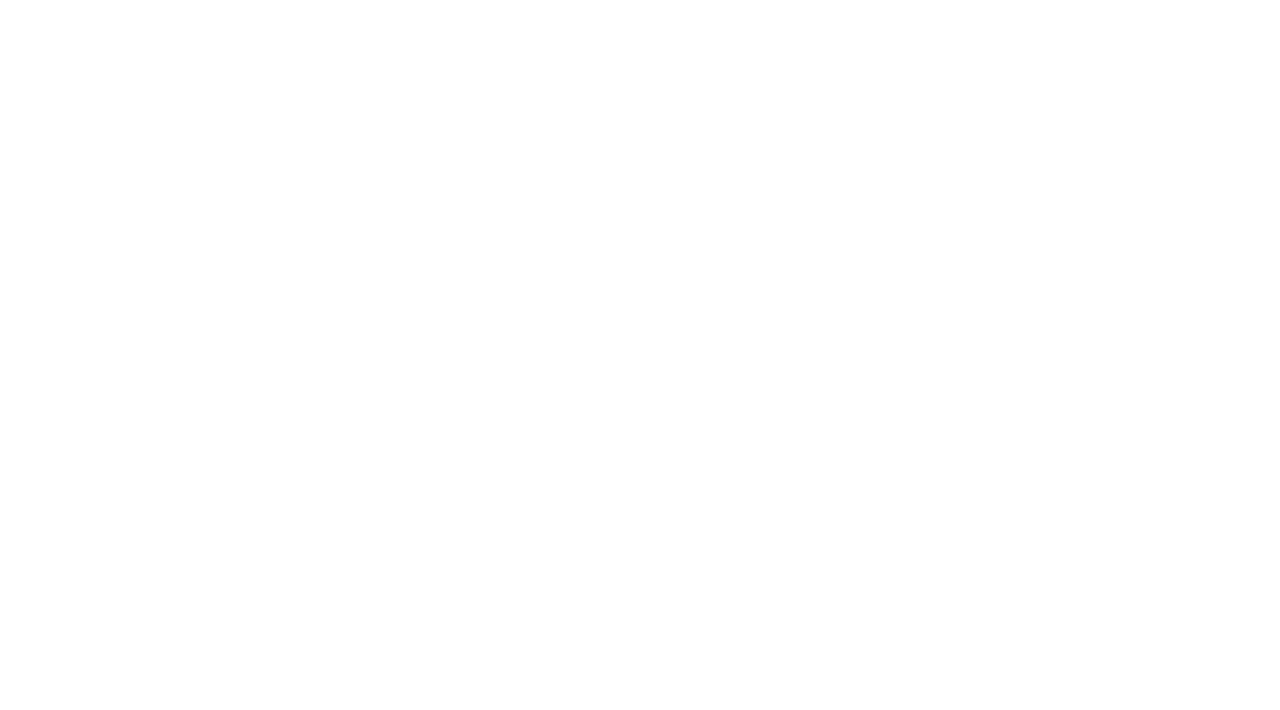
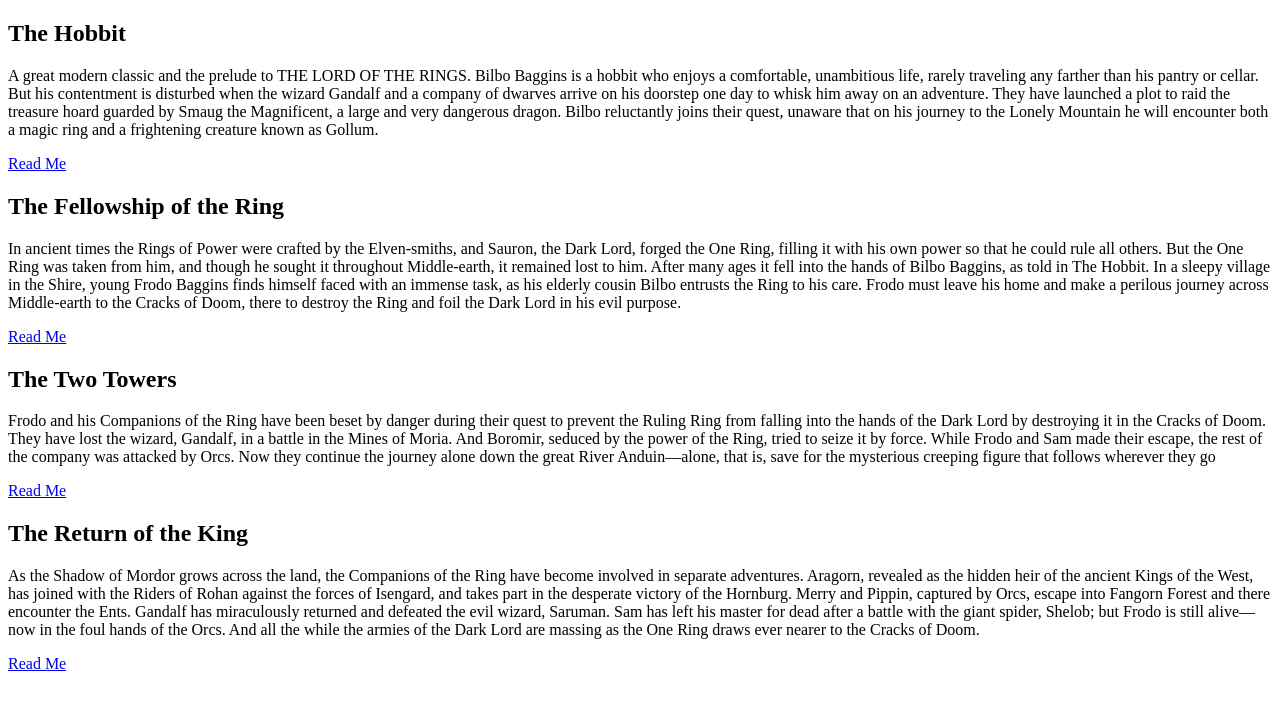
Before and after one commit to BlakeLReeves/Lab-CSS-Drills, a plain HTML site: page index.html in a window 1280 px wide. Drawn offline with Linux system fonts and the light colour scheme.

Commit message:
Added headings, paragraphs, and links

```diff
--- a/index.html
+++ b/index.html
@@ -1,10 +1,34 @@
 <!DOCTYPE html>
 <html>
+
 <head>
     <title>CSS Lab</title>
     <link rel="stylesheet" href="app.css" />
 </head>
+
 <body>
+    <div id="container">
+        <div class="boxes" id="box1">
+            <h2>The Hobbit</h2>
+            <p>A great modern classic and the prelude to THE LORD OF THE RINGS. Bilbo Baggins is a hobbit who enjoys a comfortable, unambitious life, rarely traveling any farther than his pantry or cellar. But his contentment is disturbed when the wizard Gandalf and a company of dwarves arrive on his doorstep one day to whisk him away on an adventure. They have launched a plot to raid the treasure hoard guarded by Smaug the Magnificent, a large and very dangerous dragon. Bilbo reluctantly joins their quest, unaware that on his journey to the Lonely Mountain he will encounter both a magic ring and a frightening creature known as Gollum.</p>
+            <a href="https://www.amazon.com/gp/product/B0079KT81G/ref=series_dp_rw_ca_1?ie=UTF8&qid=1528122218&sr=8-1" target="_blank">Read Me</a>
+        </div>
+        <div class="boxes" id="box2">
+            <h2>The Fellowship of the Ring</h2>
+            <p>In ancient times the Rings of Power were crafted by the Elven-smiths, and Sauron, the Dark Lord, forged the One Ring, filling it with his own power so that he could rule all others. But the One Ring was taken from him, and though he sought it throughout Middle-earth, it remained lost to him. After many ages it fell into the hands of Bilbo Baggins, as told in The Hobbit. In a sleepy village in the Shire, young Frodo Baggins finds himself faced with an immense task, as his elderly cousin Bilbo entrusts the Ring to his care. Frodo must leave his home and make a perilous journey across Middle-earth to the Cracks of Doom, there to destroy the Ring and foil the Dark Lord in his evil purpose.</p>
+            <a href="https://www.amazon.com/gp/product/B007978NPG/ref=series_dp_rw_ca_2?ie=UTF8&qid=1528122218&sr=8-1" target="_blank">Read Me</a>
+        </div>
+        <div class="boxes" id="box3">
+            <h2>The Two Towers</h2>
+            <p>Frodo and his Companions of the Ring have been beset by danger during their quest to prevent the Ruling Ring from falling into the hands of the Dark Lord by destroying it in the Cracks of Doom. They have lost the wizard, Gandalf, in a battle in the Mines of Moria. And Boromir, seduced by the power of the Ring, tried to seize it by force. While Frodo and Sam made their escape, the rest of the company was attacked by Orcs. Now they continue the journey alone down the great River Anduin—alone, that is, save for the mysterious creeping figure that follows wherever they go</p>
+            <a href="https://www.amazon.com/gp/product/B007978PKY/ref=series_dp_rw_ca_3?ie=UTF8&qid=1528122218&sr=8-1" target="_blank">Read Me</a>
+        </div>
+        <div class="boxes" id="box3">
+            <h2>The Return of the King</h2>
+            <p>As the Shadow of Mordor grows across the land, the Companions of the Ring have become involved in separate adventures. Aragorn, revealed as the hidden heir of the ancient Kings of the West, has joined with the Riders of Rohan against the forces of Isengard, and takes part in the desperate victory of the Hornburg. Merry and Pippin, captured by Orcs, escape into Fangorn Forest and there encounter the Ents. Gandalf has miraculously returned and defeated the evil wizard, Saruman. Sam has left his master for dead after a battle with the giant spider, Shelob; but Frodo is still alive—now in the foul hands of the Orcs. And all the while the armies of the Dark Lord are massing as the One Ring draws ever nearer to the Cracks of Doom.</p>
+            <a href="https://www.amazon.com/gp/product/B007978P18/ref=series_dp_rw_ca_4?ie=UTF8&qid=1528122218&sr=8-1" target="_blank">Read Me</a>
+        </div>
+    </div>
+</body>
 
-</body>
 </html>
```
